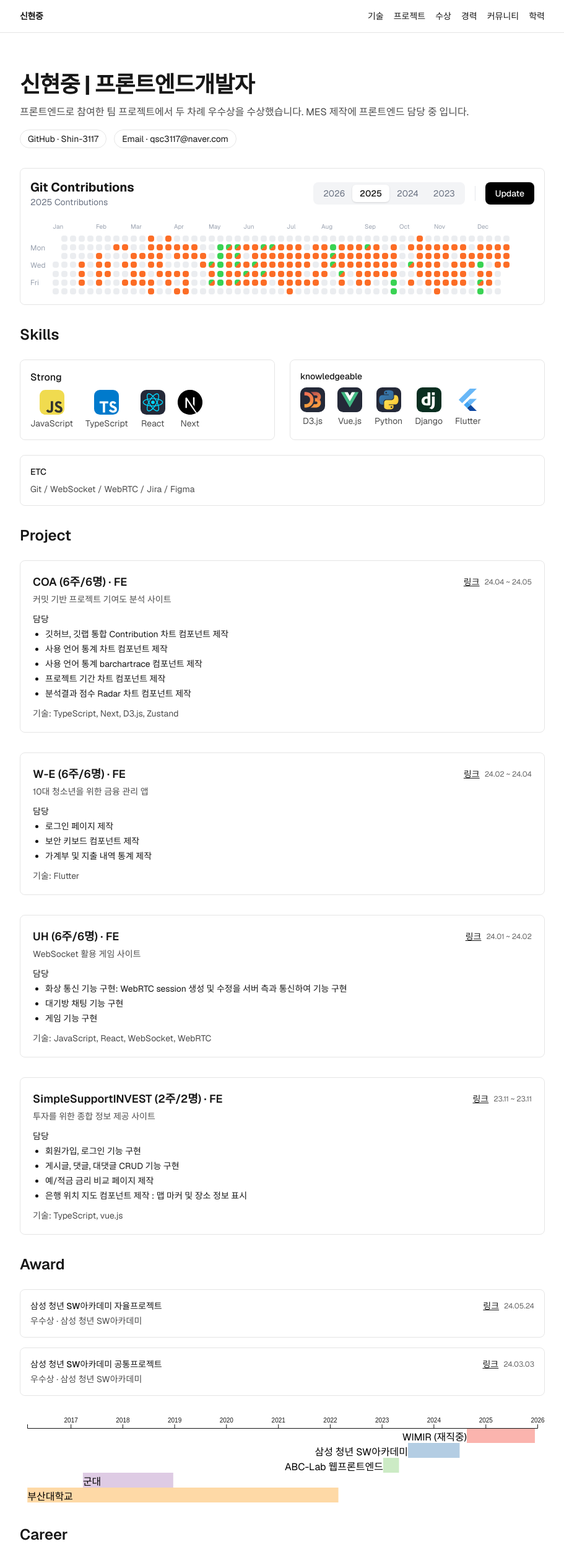
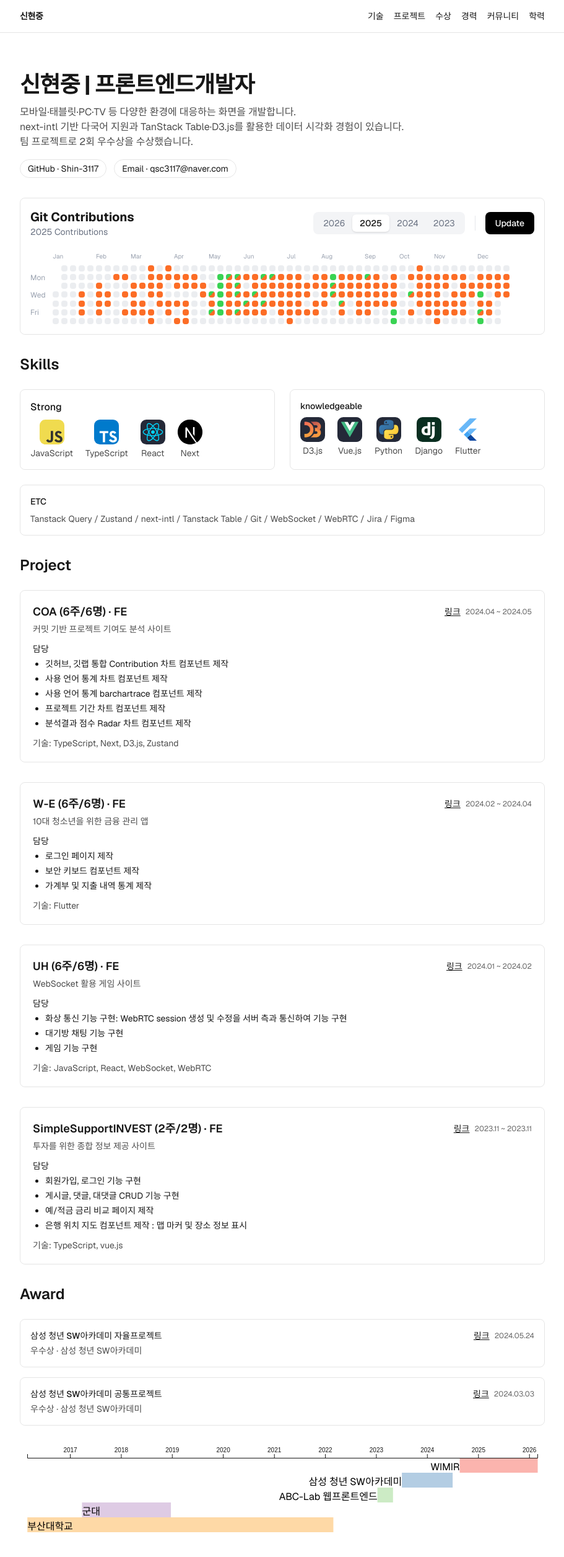
Before and after one commit to Shin-3117/portfolio-next16, a Next.js app: page / in a window 1280 px wide. Shown: the top 2512 px of the page at 62% size, without its empty margins (184-1095 px from the left). Built offline with nearby package versions, Linux system fonts and the light colour scheme.

Commit message:
ADD data and update content across various components

```diff
--- a/app/page.tsx
+++ b/app/page.tsx
@@ -35,9 +35,16 @@ export default function Home() {
           <h1 className="text-3xl font-bold tracking-tight sm:text-4xl">
             신현중 | 프론트엔드개발자
           </h1>
-          <p className="mt-3 text-base text-black/70 dark:text-white/70">
-            프론트엔드로 참여한 팀 프로젝트에서 두 차례 우수상을 수상했습니다. MES 제작에 프론트엔드 담당 중 입니다.
-          </p>
+          <div className="mt-3 text-base text-black/70 dark:text-white/70">
+            <p>모바일·태블릿·PC·TV 등 다양한 환경에 대응하는 화면을 개발합니다.
+            </p>
+            <p>
+              next-intl 기반 다국어 지원과 TanStack Table·D3.js를 활용한 데이터 시각화 경험이 있습니다.
+            </p>
+            <p>
+              팀 프로젝트로 2회 우수상을 수상했습니다.
+            </p>
+          </div>
           <div className="mt-4 flex flex-wrap gap-3 text-sm">
             <a
               className="rounded-full border border-black/10 px-3 py-1 hover:bg-black/5 dark:border-white/20 dark:hover:bg-white/5"
@@ -95,7 +102,7 @@ export default function Home() {
                   >
                     링크
                   </a>
-                  <span className="text-xs text-black/60 dark:text-white/60">24.05.24</span>
+                  <span className="text-xs text-black/60 dark:text-white/60">2024.05.24</span>
                 </div>
               </div>
               <p className="mt-1 text-black/70 dark:text-white/70">
@@ -114,7 +121,7 @@ export default function Home() {
                   >
                     링크
                   </a>
-                  <span className="text-xs text-black/60 dark:text-white/60">24.03.03</span>
+                  <span className="text-xs text-black/60 dark:text-white/60">2024.03.03</span>
                 </div>
               </div>
               <p className="mt-1 text-black/70 dark:text-white/70">
@@ -132,7 +139,7 @@ export default function Home() {
           <div className="mt-6 rounded-lg border border-black/10 p-4 text-sm dark:border-white/15">
             <div className="flex flex-wrap items-center justify-between gap-2">
               <p className="font-medium">WIMR / FE</p>
-              <span className="text-xs text-black/60 dark:text-white/60">24.08 ~ 재직중</span>
+              <span className="text-xs text-black/60 dark:text-white/60">2024.08 ~ 2026.02</span>
             </div>
             <p className="mt-2 text-black/70 dark:text-white/70">
               <span className="font-medium">기술</span>: JavaScript, TypeScript, React, Next, React-Query, Zustand
@@ -150,7 +157,7 @@ export default function Home() {
             <li className="rounded-lg border border-black/10 p-4 dark:border-white/15">
               <div className="flex flex-wrap items-center justify-between gap-2">
                 <p className="font-medium">삼성 청년 SW아카데이</p>
-                <span className="text-xs text-black/60 dark:text-white/60">23.07 ~ 24.06</span>
+                <span className="text-xs text-black/60 dark:text-white/60">2023.07 ~ 2024.06</span>
               </div>
               <p className="mt-1 text-black/70 dark:text-white/70">
                 Python, Vue.js, Django 등을 학습하고 팀 프로젝트를 3회 진행
@@ -159,7 +166,7 @@ export default function Home() {
             <li className="rounded-lg border border-black/10 p-4 dark:border-white/15">
               <div className="flex flex-wrap items-center justify-between gap-2">
                 <p className="font-medium">코드스테이츠 경상남도 ABC-Lab 웹프론트엔드 개발자 부트캠프</p>
-                <span className="text-xs text-black/60 dark:text-white/60">23.01 ~ 24.04</span>
+                <span className="text-xs text-black/60 dark:text-white/60">2023.01 ~ 2024.04</span>
               </div>
               <p className="mt-1 text-black/70 dark:text-white/70">
                 JavaScript, React, Recoil 등을 학습하고 팀 프로젝트를 1회 진행
--- a/components/Info/HistoryChart.tsx
+++ b/components/Info/HistoryChart.tsx
@@ -21,9 +21,9 @@ export default function HistoryChart() {
     Repository[]
   >([
     {
-      name: "WIMIR (재직중)",
+      name: "WIMIR",
       start: "2024.08.22",
-      end: today,
+      end: "2026.02.27",
     },
     {
       name: "삼성 청년 SW아카데미",
--- a/components/Skills/ETC.tsx
+++ b/components/Skills/ETC.tsx
@@ -2,7 +2,7 @@ export default function EtcSkills(){
   return <div className="rounded-lg border border-black/10 p-4 dark:border-white/15 md:col-span-2">
     <h3 className="text-sm font-medium">ETC</h3>
     <p className="mt-2 text-sm text-black/70 dark:text-white/70">
-      Git / WebSocket / WebRTC / Jira / Figma
+      Tanstack Query / Zustand / next-intl / Tanstack Table / Git / WebSocket / WebRTC / Jira / Figma
     </p>
   </div>
 }
--- a/components/projects/CoA.tsx
+++ b/components/projects/CoA.tsx
@@ -11,7 +11,7 @@ export default function CoA() {
         >
           링크
         </a>
-        <span className="text-xs text-black/60 dark:text-white/60">24.04 ~ 24.05</span>
+        <span className="text-xs text-black/60 dark:text-white/60">2024.04 ~ 2024.05</span>
       </div>
     </div>
     <p className="mt-1 text-sm text-black/70 dark:text-white/70">
--- a/components/projects/SimpleSupportInvest.tsx
+++ b/components/projects/SimpleSupportInvest.tsx
@@ -11,7 +11,7 @@ export default function SimpleSupportInvest() {
         >
           링크
         </a>
-        <span className="text-xs text-black/60 dark:text-white/60">23.11 ~ 23.11</span>
+        <span className="text-xs text-black/60 dark:text-white/60">2023.11 ~ 2023.11</span>
       </div>
     </div>
     <p className="mt-1 text-sm text-black/70 dark:text-white/70">투자를 위한 종합 정보 제공 사이트</p>
--- a/components/projects/UH.tsx
+++ b/components/projects/UH.tsx
@@ -11,7 +11,7 @@ export default function UH() {
         >
           링크
         </a>
-        <span className="text-xs text-black/60 dark:text-white/60">24.01 ~ 24.02</span>
+        <span className="text-xs text-black/60 dark:text-white/60">2024.01 ~ 2024.02</span>
       </div>
     </div>
     <p className="mt-1 text-sm text-black/70 dark:text-white/70">WebSocket 활용 게임 사이트</p>
--- a/components/projects/W-E.tsx
+++ b/components/projects/W-E.tsx
@@ -11,7 +11,7 @@ export default function W_E() {
         >
           링크
         </a>
-        <span className="text-xs text-black/60 dark:text-white/60">24.02 ~ 24.04</span>
+        <span className="text-xs text-black/60 dark:text-white/60">2024.02 ~ 2024.04</span>
       </div>
     </div>
     <p className="mt-1 text-sm text-black/70 dark:text-white/70">10대 청소년을 위한 금융 관리 앱</p>
```
